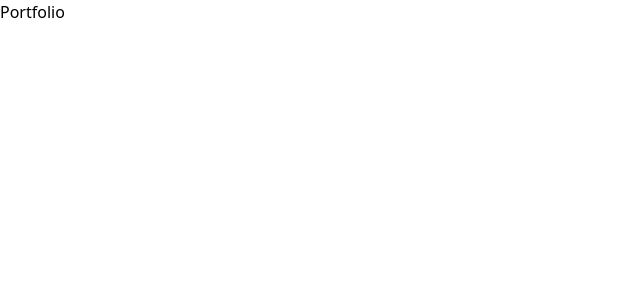
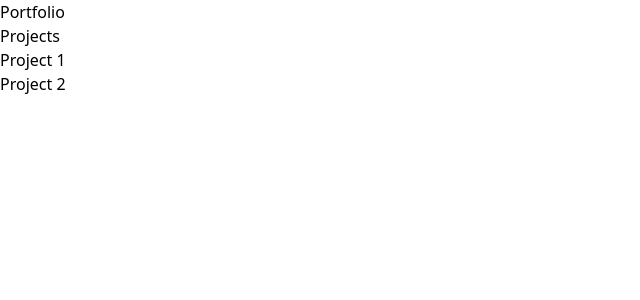
Before and after one commit to gui18br/portfolio, a React (Vite) app: page / in a window 1280 px wide. Shown: the top 300 px of the page, without its empty margins (0-640 px from the left). Built offline with nearby package versions, Linux system fonts and the light colour scheme.

Commit message:
feat: config routes

```diff
--- a/src/App.tsx
+++ b/src/App.tsx
@@ -6,6 +6,10 @@ const router = createBrowserRouter([
     path: "/",
     element: <Home />,
   },
+  {
+    path: "/:projectId",
+    element: "",
+  },
 ]);
 
 function App() {
--- /dev/null
+++ b/src/data/projectsData.ts
@@ -0,0 +1,14 @@
+const projects = [
+  {
+    id: 1,
+    title: "Project 1",
+    description: "This is a description for project 1",
+  },
+  {
+    id: 2,
+    title: "Project 2",
+    description: "This is a description for project 2",
+  },
+];
+
+export default projects;
--- a/src/screens/home/Home.tsx
+++ b/src/screens/home/Home.tsx
@@ -1,7 +1,10 @@
+import { ProjectList } from "../projectList/ProjectList";
+
 export const Home = () => {
   return (
     <div>
       <h1>Portfolio</h1>
+      <ProjectList />
     </div>
   );
 };
--- /dev/null
+++ b/src/screens/projectList/ProjectList.tsx
@@ -0,0 +1,17 @@
+import { Link } from "react-router-dom";
+import projects from "../../data/projectsData";
+
+export const ProjectList = () => {
+  return (
+    <div>
+      <h1>Projects</h1>
+      <ul>
+        {projects.map((project) => (
+          <li>
+            <Link to={`/${project.id}`}>{project.title}</Link>
+          </li>
+        ))}
+      </ul>
+    </div>
+  );
+};
```
